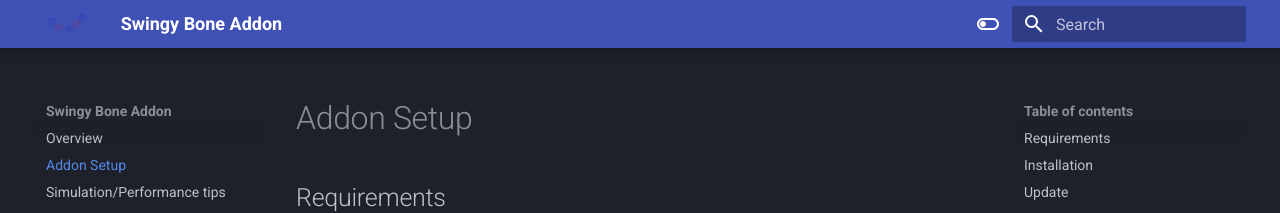
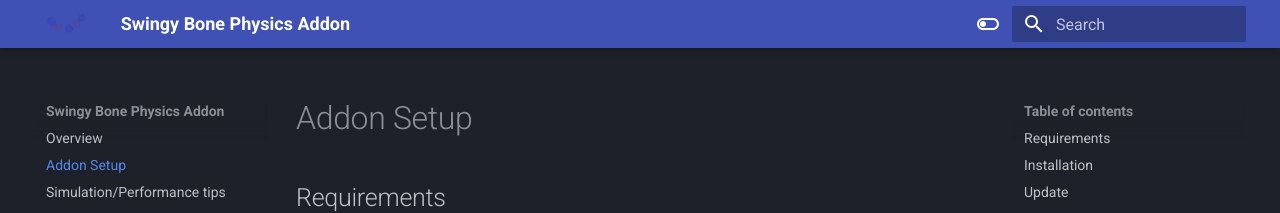
Before and after one commit to Swingy-Bone-Physics/wiki, an MkDocs documentation site: the page built from docs/setup.md, in a window 1280 px wide. Shown: the top 213 px of the page. Built offline with MkDocs 1.6.1 and Material for MkDocs 9.7.7, drawn with Linux system fonts in a browser that asks for light colours.

Commit message:
Update mkdocs.yml

```diff
--- a/mkdocs.yml
+++ b/mkdocs.yml
@@ -1,4 +1,4 @@
-site_name: Swingy Bone Addon
+site_name: Swingy Bone Physics Addon
 theme:
   name: material
   custom_dir: custom
```
